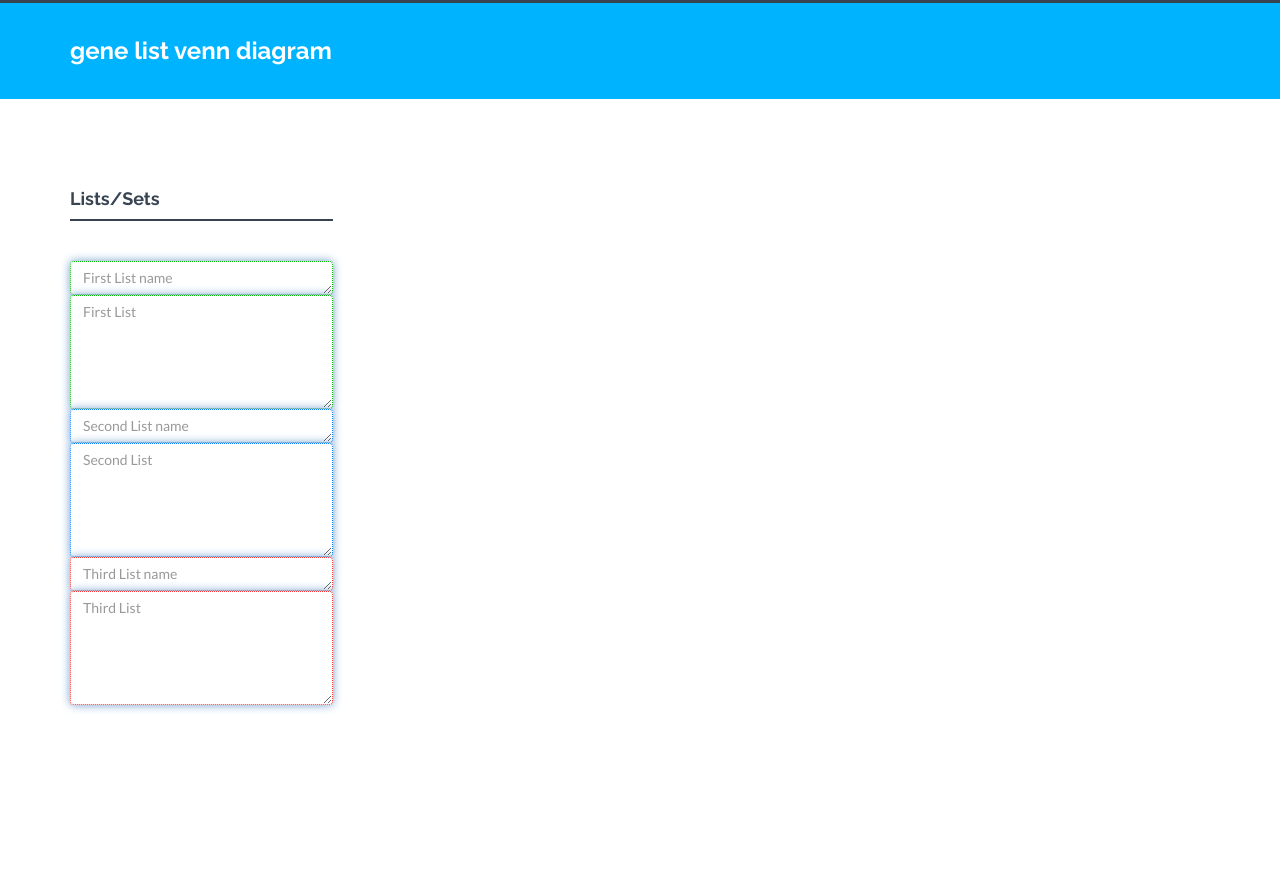
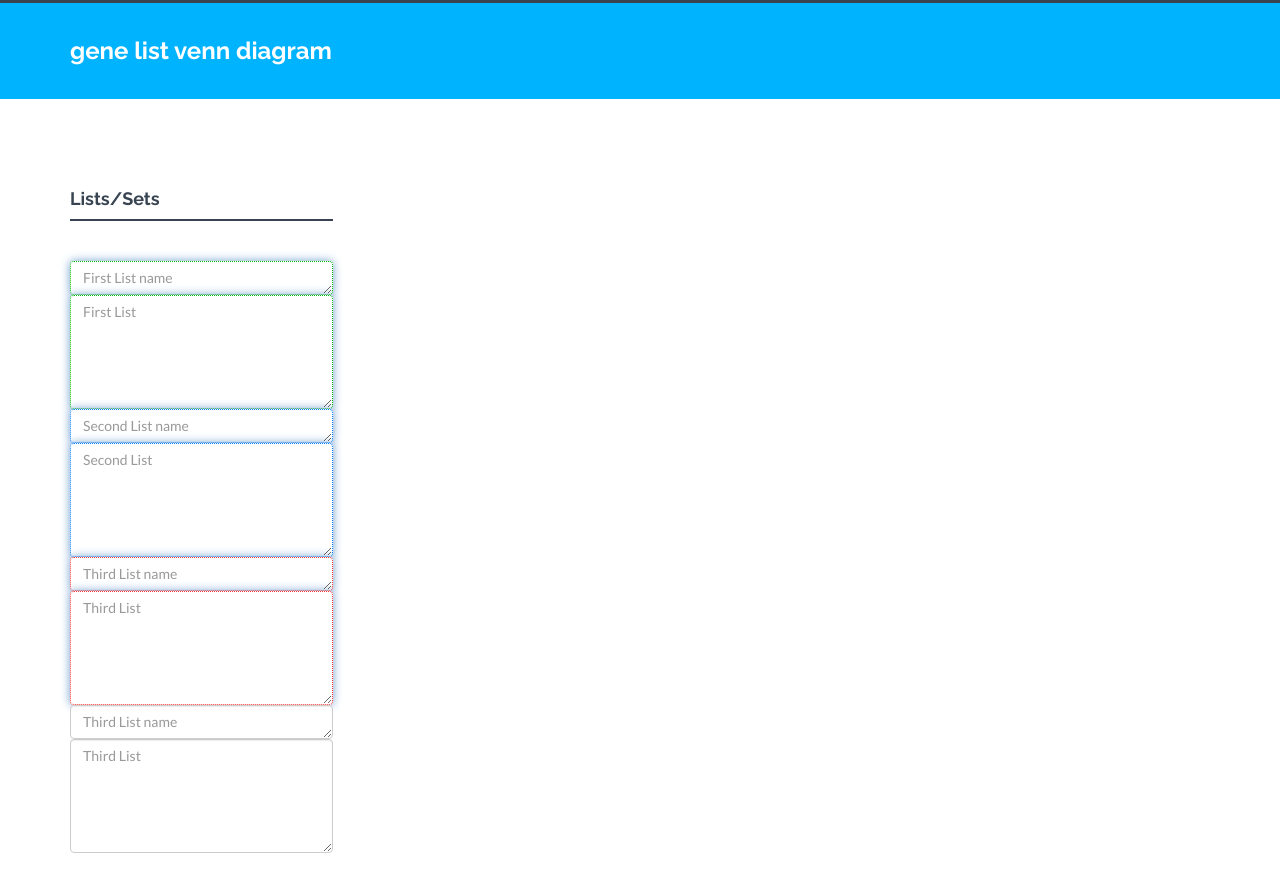
Before and after one commit to habtom/biojs-vis-genvenn, a website: page index.html in a window 1280 px wide. Shown: the part 67-958 px from the top of the page. Before the commit the page ends 872 px from the top, so only its background shows below. Drawn offline with Linux system fonts and the light colour scheme.

Commit message:
fourth list user input

```diff
--- a/index.html
+++ b/index.html
@@ -85,6 +85,17 @@
 
 					  </div>
 
+					  <div class="List-group-4-label">
+
+					   <textarea id = "title4" class="form-control status-box" rows="1" placeholder="Third List name"></textarea>
+
+					  </div>
+
+					  <div class="List-group-3">
+					   	<textarea id = "s4" class="form-control genelist" rows="5" placeholder="Third List"></textarea>
+
+					  </div>
+
 					</div>
 
 
```
